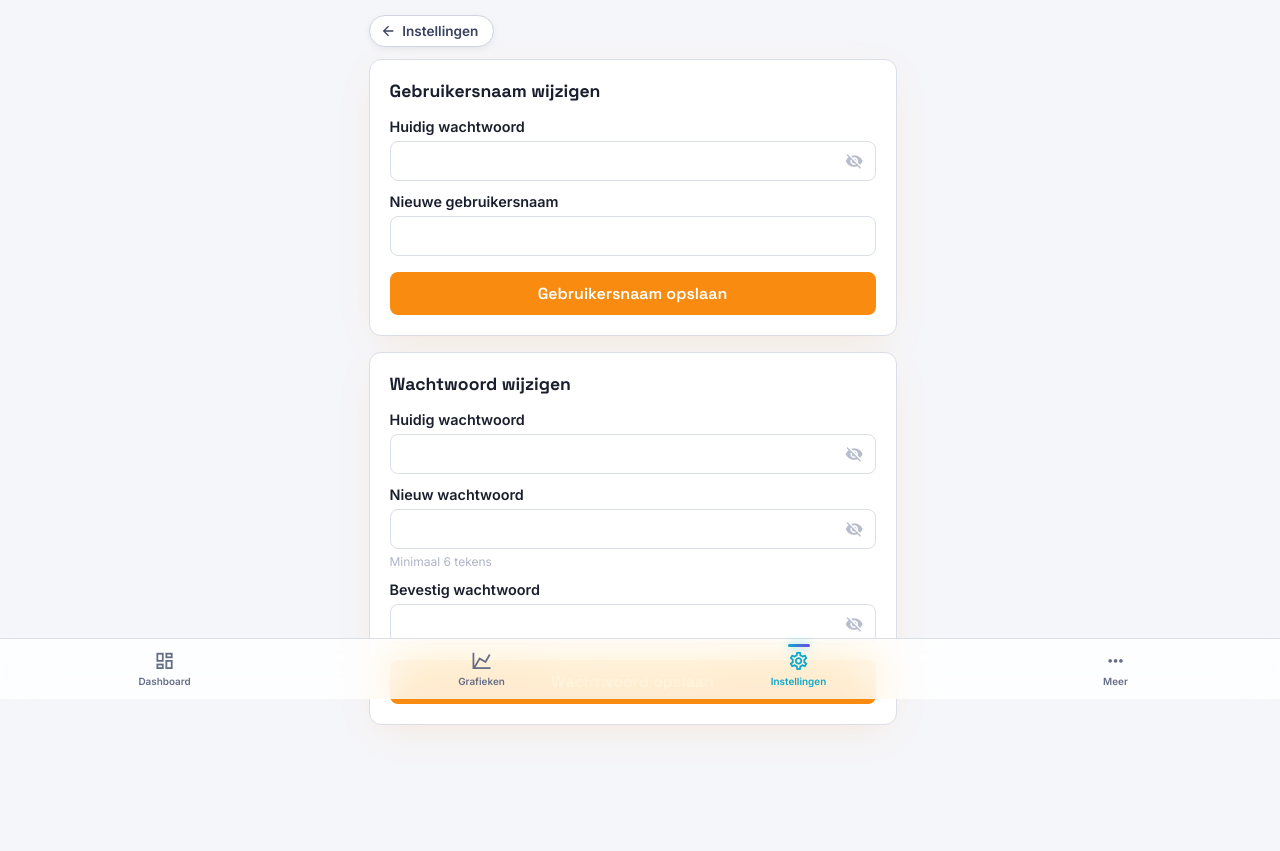
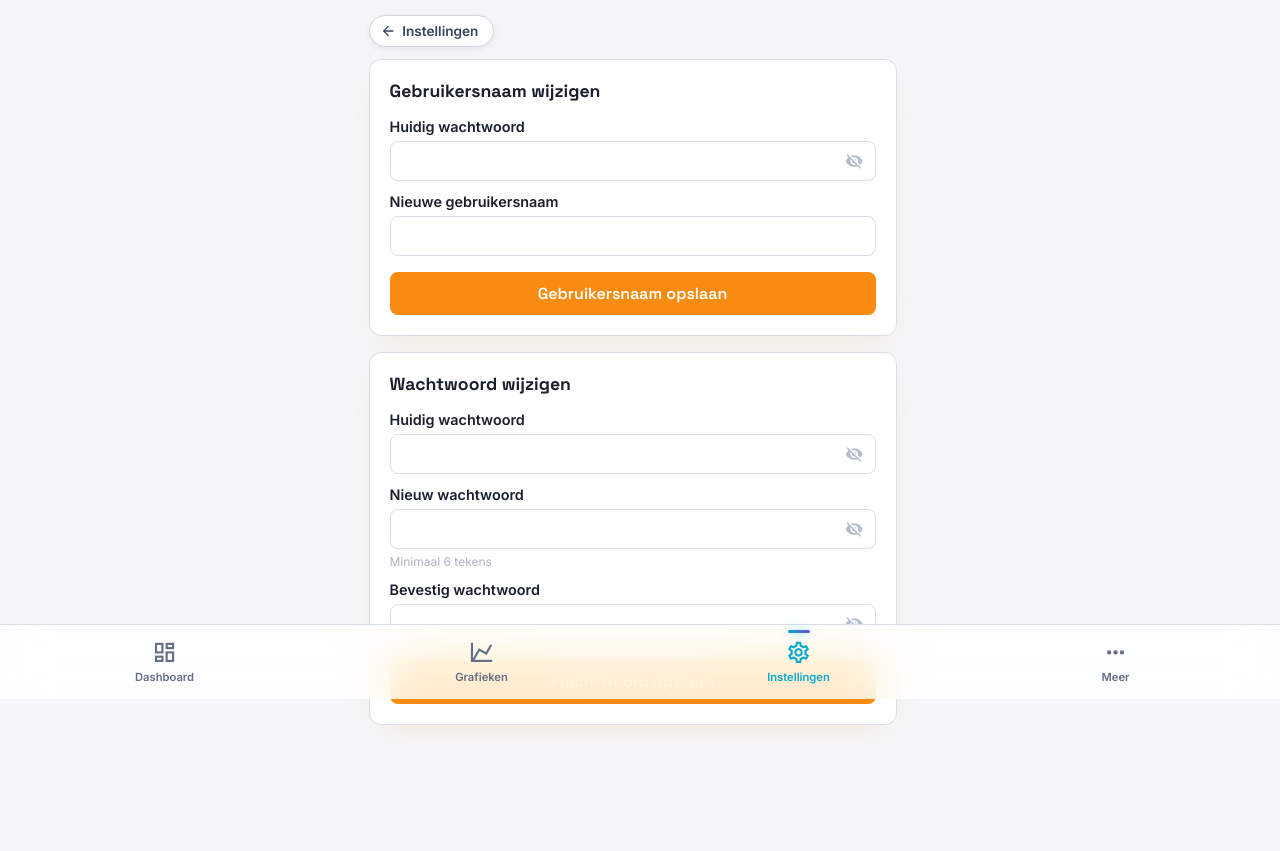
Before and after one commit to SolarBuffer/SolarBuffer, a Flask app: page /change_credentials in a window 1280 px wide. Shown: the part 101-952 px from the top of the page. Before the commit the page ends 834 px from the top, so only its background shows below. Run offline with Flask 3, Linux system fonts and the light colour scheme; the visitor is signed in with stand-in values (Sample User, id 1).

Commit message:
Add files via upload

```diff
--- a/solarbuffer/static/css/theme.css
+++ b/solarbuffer/static/css/theme.css
@@ -104,7 +104,7 @@ h1, h2, h3 { font-family: "Space Grotesk", sans-serif; }
   max-width: 560px;
   margin: 0 auto;
   padding: 1rem;
-  padding-bottom: calc(96px + var(--safe-bottom));
+  padding-bottom: calc(110px + var(--safe-bottom));
 }
 
 /* ===== Bottom tab bar ===== */
@@ -132,20 +132,20 @@ h1, h2, h3 { font-family: "Space Grotesk", sans-serif; }
   flex-direction: column;
   align-items: center;
   justify-content: center;
-  gap: 0.15rem;
+  gap: 0.25rem;
   background: none;
   border: none;
   cursor: pointer;
   font-family: "Inter", sans-serif;
-  font-size: 0.62rem;
+  font-size: 0.7rem;
   font-weight: 600;
   color: var(--text-dim);
-  padding: 0.4rem 0.3rem;
+  padding: 0.6rem 0.4rem;
   border-radius: 14px;
   transition: color 0.2s ease, transform 0.15s ease;
 }
 
-.bn-item i { font-size: 1.35rem; line-height: 1; }
+.bn-item i { font-size: 1.6rem; line-height: 1; }
 
 .bn-item:active { transform: scale(0.90); }
 
@@ -202,7 +202,7 @@ h1, h2, h3 { font-family: "Space Grotesk", sans-serif; }
 .menu-dropdown {
   position: fixed;
   right: 12px;
-  bottom: calc(72px + var(--safe-bottom));
+  bottom: calc(86px + var(--safe-bottom));
   left: auto;
   top: auto;
   z-index: 150;
```
